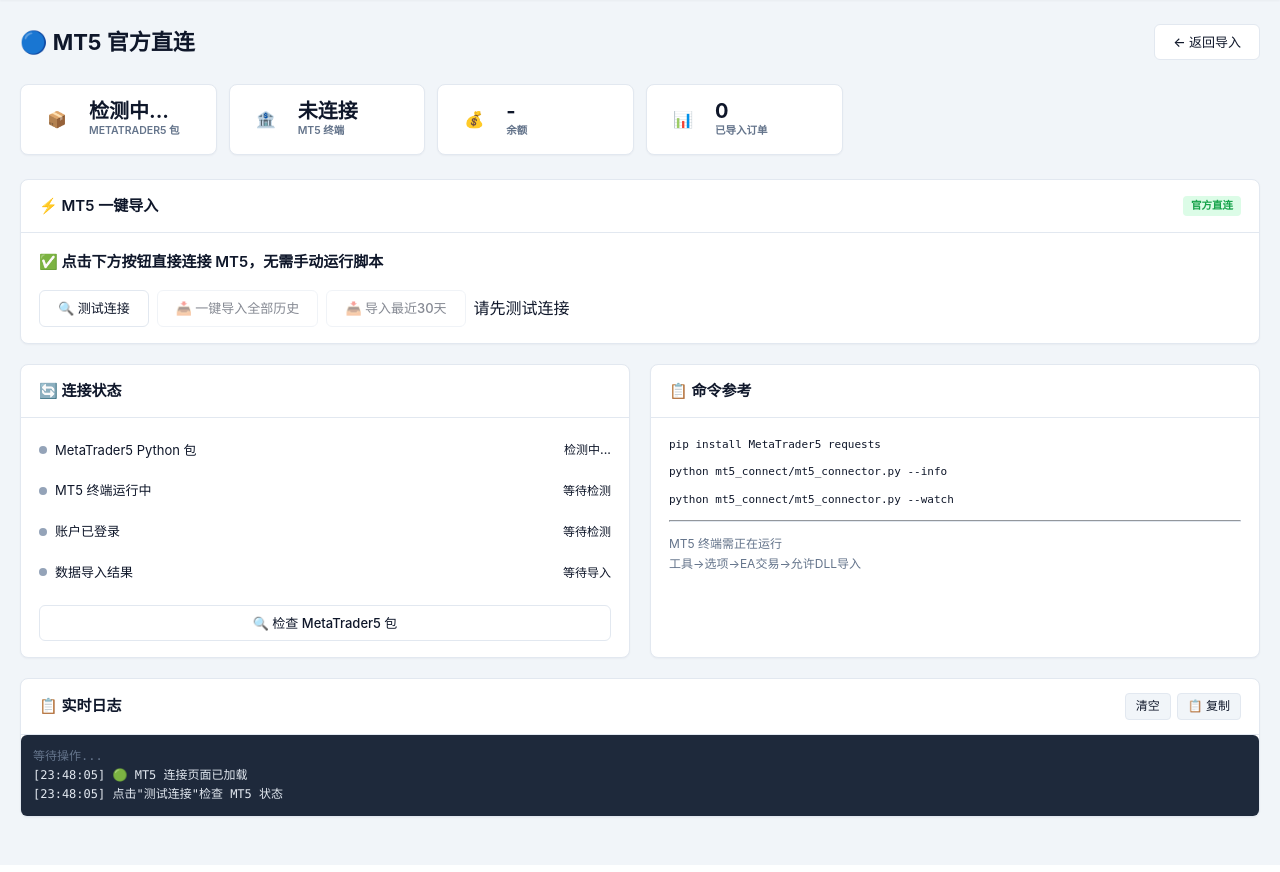
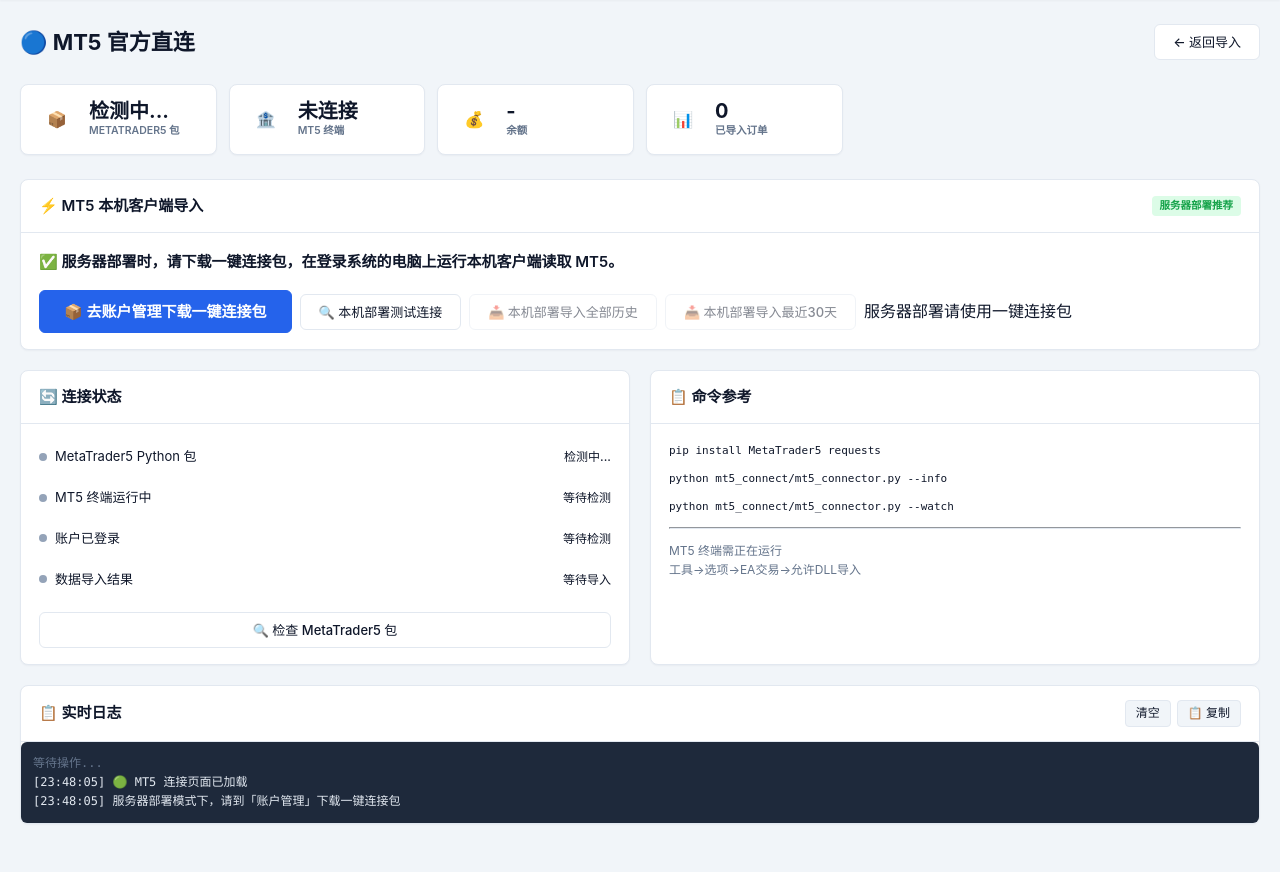
Before and after one commit to zhaojunshan3201/trade-fupan, a Flask app: page /import/mt5_connect in a window 1280 px wide. Shown: the part 56-928 px from the top of the page. Run offline with Flask 3, Linux system fonts and the light colour scheme; the visitor is signed in with stand-in values (Sample User, id 1); data that the repository does not hold is empty.

Commit message:
Harden client connector startup flow

```diff
--- a/routes/accounts.py
+++ b/routes/accounts.py
@@ -13,6 +13,48 @@
 accounts_bp = Blueprint('accounts', __name__, url_prefix='/accounts')
 CLIENT_DIR = Path(__file__).resolve().parent.parent / 'client'
 CLIENT_DOWNLOAD_FILES = {'start.bat', 'mt5_push.py', 'mt4_push.py'}
+
+
+def _direct_start_bat(script_name, label, dependency_check, dependency_install):
+    return (
+        '@echo off\r\n'
+        'chcp 65001 >nul\r\n'
+        f'title 交易复盘 {label} 客户端\r\n'
+        'cd /d %~dp0\r\n'
+        'set "LOG=%~dp0connector.log"\r\n'
+        f'echo [%date% %time%] {script_name} launched > "%LOG%"\r\n'
+        f'if not exist "%~dp0{script_name}" (\r\n'
+        f'    echo 未找到 {script_name}，请先解压 zip 后再运行。\r\n'
+        '    pause\r\n'
+        '    exit /b 1\r\n'
+        ')\r\n'
+        'set "PYTHON_CMD=python"\r\n'
+        'python --version >nul 2>&1\r\n'
+        'if %errorlevel% neq 0 (\r\n'
+        '    py -3 --version >nul 2>&1\r\n'
+        '    if %errorlevel% equ 0 set "PYTHON_CMD=py -3"\r\n'
+        ')\r\n'
+        '%PYTHON_CMD% --version >nul 2>&1\r\n'
+        'if %errorlevel% neq 0 (\r\n'
+        '    echo 未检测到 Python，请先安装 Python 3.7+ 并勾选 Add Python to PATH。\r\n'
+        '    pause\r\n'
+        '    exit /b 1\r\n'
+        ')\r\n'
+        f'%PYTHON_CMD% -c "{dependency_check}" >nul 2>&1\r\n'
+        'if %errorlevel% neq 0 (\r\n'
+        '    echo 正在安装依赖...\r\n'
+        f'    %PYTHON_CMD% -m pip install --user {dependency_install}\r\n'
+        '    if %errorlevel% neq 0 (\r\n'
+        '        echo 依赖安装失败，请检查网络。\r\n'
+        '        pause\r\n'
+        '        exit /b 1\r\n'
+        '    )\r\n'
+        ')\r\n'
+        f'%PYTHON_CMD% {script_name}\r\n'
+        'echo.\r\n'
+        'echo 如果上方有错误，请把 connector.log 发给管理员排查。\r\n'
+        'pause\r\n'
+    )
 
 
 # ============================================================
@@ -99,15 +141,25 @@
     with zipfile.ZipFile(buffer, 'w', zipfile.ZIP_DEFLATED) as zf:
         for filename in CLIENT_DOWNLOAD_FILES:
             zf.write(CLIENT_DIR / filename, arcname=filename)
+        zf.writestr(
+            'start_mt5.bat',
+            _direct_start_bat('mt5_push.py', 'MT5', 'import MetaTrader5, requests', 'MetaTrader5 requests'),
+        )
+        zf.writestr(
+            'start_mt4.bat',
+            _direct_start_bat('mt4_push.py', 'MT4', 'import requests', 'requests'),
+        )
         zf.writestr('config.ini', _client_config())
         zf.writestr(
             'README.txt',
             '一键连接包使用方法:\r\n'
             '1. 解压本压缩包到当前电脑\r\n'
             '2. 确认本机 MT4/MT5 已打开并登录账户\r\n'
-            '3. 双击 start.bat\r\n'
-            '4. 选择 MT5 自动连接或 MT4 CSV 监控\r\n'
-            '5. 如一台电脑有多个 MT5，请编辑 config.ini 的 mt5_path\r\n'
+            '3. MT5 用户可双击 start_mt5.bat\r\n'
+            '4. MT4 用户可双击 start_mt4.bat\r\n'
+            '5. 也可以双击 start.bat 打开菜单\r\n'
+            '6. 如一台电脑有多个 MT5，请编辑 config.ini 的 mt5_path\r\n'
+            '7. 如窗口仍然退出，请查看 connector.log\r\n'
         )
     buffer.seek(0)
     return send_file(
--- a/templates/accounts.html
+++ b/templates/accounts.html
@@ -51,8 +51,8 @@
         <div class="code-block" style="margin-top:12px;font-size:12px">
 <pre>:: 1. 下载“一键连接包”到当前电脑
 :: 2. 解压 zip
-:: 3. 双击 start.bat
-:: 4. 选择 MT5 自动连接或 MT4 CSV 监控
+:: 3. MT5 用户双击 start_mt5.bat；MT4 用户双击 start_mt4.bat
+:: 4. 也可以双击 start.bat 打开选择菜单
 :: 可选：设置开机自启 (Win+R → shell:startup → 放快捷方式)</pre>
         </div>
     </div>
--- a/templates/mt5_connect.html
+++ b/templates/mt5_connect.html
@@ -43,28 +43,31 @@
     <!-- 主操作面板 -->
     <div class="card wide">
         <div class="card-header">
-            <h2>⚡ MT5 一键导入</h2>
-            <span class="tag tag-completed">官方直连</span>
+            <h2>⚡ MT5 本机客户端导入</h2>
+            <span class="tag tag-completed">服务器部署推荐</span>
         </div>
         <div class="card-body">
             <div class="method-description">
                 <p style="font-weight:600;color:var(--profit);font-size:15px">
-                    ✅ 点击下方按钮直接连接 MT5，无需手动运行脚本
+                    ✅ 服务器部署时，请下载一键连接包，在登录系统的电脑上运行本机客户端读取 MT5。
                 </p>
             </div>
 
             <!-- 操作按钮 -->
             <div class="action-bar">
+                <a class="btn btn-primary btn-lg" href="/accounts/">
+                    📦 去账户管理下载一键连接包
+                </a>
                 <button class="btn btn-primary btn-lg" onclick="testConnection()" id="btnTest">
-                    🔍 测试连接
+                    🔍 本机部署测试连接
                 </button>
                 <button class="btn btn-lg" onclick="runImport()" id="btnImport" disabled>
-                    📥 一键导入全部历史
+                    📥 本机部署导入全部历史
                 </button>
                 <button class="btn btn-lg" onclick="runImport(30)" id="btnImport30" disabled>
-                    📥 导入最近30天
+                    📥 本机部署导入最近30天
                 </button>
-                <span class="hint" id="importHint">请先测试连接</span>
+                <span class="hint" id="importHint">服务器部署请使用一键连接包</span>
             </div>
 
             <!-- 连接详情 -->
@@ -150,7 +153,7 @@
 <script>
 document.addEventListener('DOMContentLoaded', () => {
     addMt5Log('🟢 MT5 连接页面已加载', 'info');
-    addMt5Log('点击"测试连接"检查 MT5 状态', 'info');
+    addMt5Log('服务器部署模式下，请到「账户管理」下载一键连接包', 'info');
     loadOrdersCount();
 });
 
@@ -220,7 +223,7 @@
             const text = await res.text();
             addMt5Log(`❌ 服务器返回非JSON: ${text.substring(0,200)}`, 'error');
             btn.disabled = false;
-            btn.textContent = '🔍 测试连接';
+            btn.textContent = '🔍 本机部署测试连接';
             return;
         }
 
@@ -231,9 +234,9 @@
             setStatCard('mt5-pkg-status', '客户端模式', 'var(--warning)');
             setStatCard('mt5-acct-status', '未连接', 'var(--text-dim)');
             addMt5Log(data.message || data.error, 'warn');
-            addMt5Log('请到「账户管理」生成 API Token，并在登录系统的电脑运行 client/start.bat', 'info');
+            addMt5Log('请到「账户管理」下载一键连接包，解压后运行 start_mt5.bat 或 start.bat', 'info');
             btn.disabled = false;
-            btn.textContent = '🔍 测试连接';
+            btn.textContent = '🔍 本机部署测试连接';
             return;
         }
 
@@ -248,7 +251,7 @@
             addMt5Log('❌ MetaTrader5 包未安装', 'error');
             addMt5Log('💡 请运行: pip install MetaTrader5', 'warn');
             btn.disabled = false;
-            btn.textContent = '🔍 测试连接';
+            btn.textContent = '🔍 本机部署测试连接';
             return;
         }
 
@@ -262,7 +265,7 @@
             addMt5Log('❌ MT5 终端未运行或无法连接', 'error');
             addMt5Log('💡 ' + (data.error || '请确保MT5已打开并登录'), 'warn');
             btn.disabled = false;
-            btn.textContent = '🔍 测试连接';
+            btn.textContent = '🔍 本机部署测试连接';
             return;
         }
 
@@ -301,7 +304,7 @@
         addMt5Log('💡 请确保 Flask 服务运行正常', 'warn');
     } finally {
         btn.disabled = false;
-        btn.textContent = '🔍 测试连接';
+        btn.textContent = '🔍 本机部署测试连接';
     }
 }
 
@@ -334,17 +337,17 @@
             setStatus('import', false, '❌ 服务器错误');
             importBtn.disabled = false;
             importBtn30.disabled = false;
-            btn.textContent = days ? '📥 导入近30天' : '📥 一键导入全部历史';
+            btn.textContent = days ? '📥 本机部署导入最近30天' : '📥 本机部署导入全部历史';
             return;
         }
 
         if (data.status === 'client_connector_required') {
             setStatus('import', false, '需要本机客户端');
             addMt5Log(data.message || data.error, 'warn');
-            addMt5Log('请在登录系统的电脑运行 client/start.bat 后同步 MT5 数据', 'info');
+            addMt5Log('请在登录系统的电脑运行一键连接包中的 start_mt5.bat 后同步 MT5 数据', 'info');
             importBtn.disabled = false;
             importBtn30.disabled = false;
-            btn.textContent = days ? '📥 导入最近30天' : '📥 一键导入全部历史';
+            btn.textContent = days ? '📥 本机部署导入最近30天' : '📥 本机部署导入全部历史';
             return;
         }
 
@@ -373,7 +376,7 @@
     } finally {
         importBtn.disabled = false;
         importBtn30.disabled = false;
-        btn.textContent = days ? '📥 导入近30天' : '📥 一键导入全部历史';
+        btn.textContent = days ? '📥 本机部署导入最近30天' : '📥 本机部署导入全部历史';
     }
 }
 
@@ -389,9 +392,14 @@
     try {
         const res = await fetch('/import/api/mt5_test', { method: 'POST' });
         const data = await res.json();
+        if (data.status === 'client_connector_required') {
+            addMt5Log(data.message || data.error, 'warn');
+            addMt5Log('服务器部署请到「账户管理」下载一键连接包', 'info');
+            return;
+        }
         if (data.package_installed) {
             addMt5Log('✅ MetaTrader5 已安装', 'success');
-            addMt5Log('💡 点击"测试连接"连接 MT5 终端', 'info');
+            addMt5Log('💡 本机部署时可点击测试连接；服务器部署请用一键连接包', 'info');
         } else {
             addMt5Log('❌ MetaTrader5 未安装', 'error');
             addMt5Log('💡 运行: pip install MetaTrader5', 'warn');
```
Also changed, not shown: tests/test_user_isolation.py (+12 -1 lines), README.md, 1 other file.
